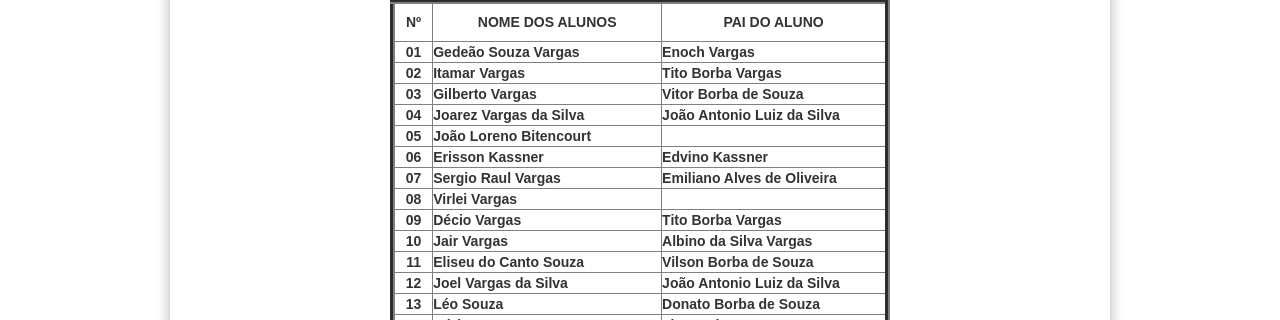
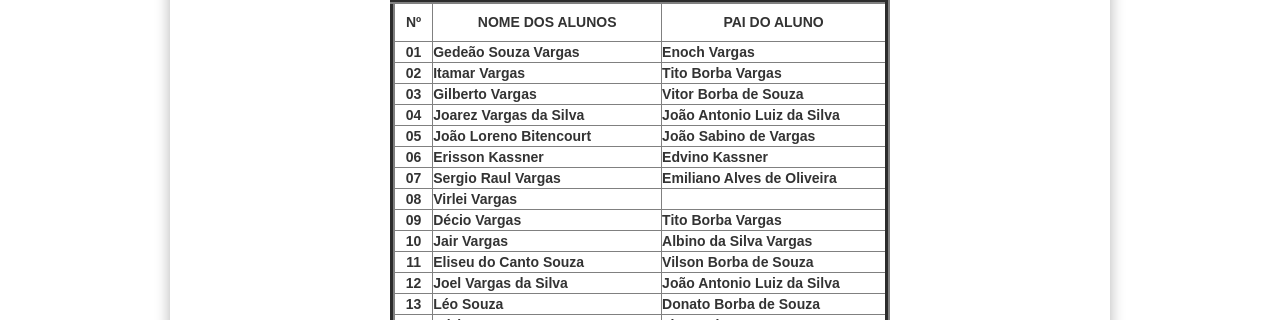
Before and after one commit to claudiovargas1955/claudiovargas1955.github.io, a Jekyll site: the page built from _pages/ensino-da-iasd-bosque.html, in a window 1280 px wide. Shown: the part 1509-1829 px from the top of the page. Built offline with Jekyll 4.4.1, drawn with Linux system fonts in a browser that asks for light colours; some web fonts are replaced.

Commit message:
Update ensino-da-iasd-bosque.html

```diff
--- a/_pages/ensino-da-iasd-bosque.html
+++ b/_pages/ensino-da-iasd-bosque.html
@@ -288,7 +288,7 @@
         <tr>
            <td align="center" width="50px"><b>05</b></td>
            <td align="left" width="300px"><b>João Loreno Bitencourt</b></td>
-           <td align="left" width="300px"><b></b></td>
+           <td align="left" width="300px"><b>João Sabino de Vargas</b></td>
         </tr>
 
         <tr>
```
